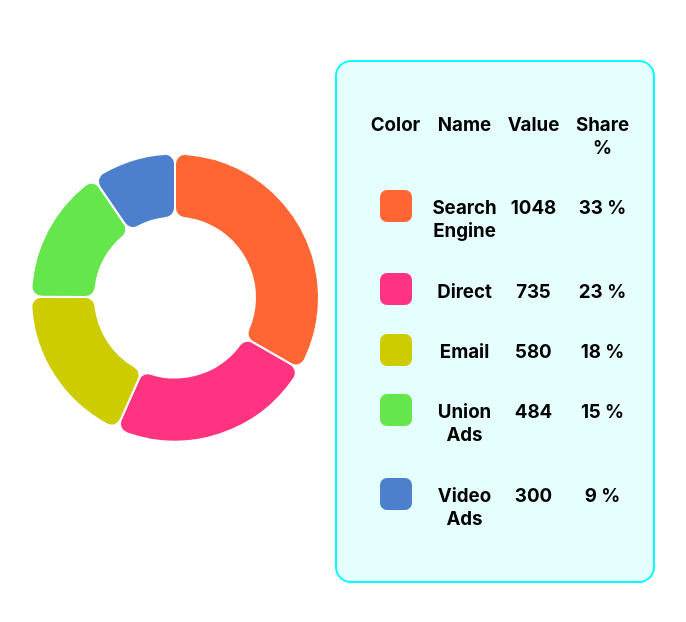
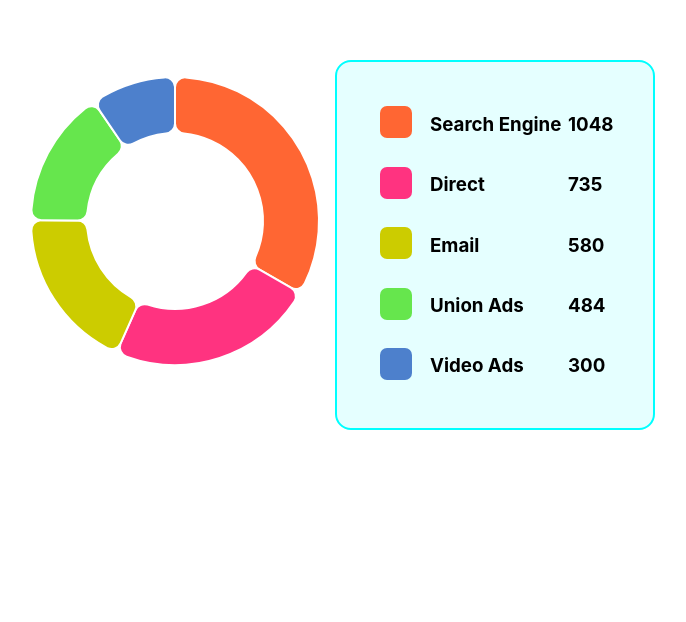
Before and after one commit to gaurangbhatt19/echartReact, a React (Create React App) app: page / in a window 1280 px wide. Shown: the part 148-770 px from the top of the page, without its empty margins (241-927 px from the left). Built offline with nearby package versions, Linux system fonts and the light colour scheme.

Commit message:
echart react

```diff
--- a/package.json
+++ b/package.json
@@ -15,6 +15,7 @@
     "react": "^18.2.0",
     "react-dom": "^18.2.0",
     "react-scripts": "5.0.1",
+    "recoil": "^0.7.4",
     "typescript": "^4.7.4",
     "web-vitals": "^2.1.4"
   },
--- a/src/App.css
+++ b/src/App.css
@@ -55,3 +55,15 @@
   height: 100%;
 
 }
+li:hover{
+cursor: pointer;
+background-color: rgb(0, 255, 255,0.5);
+border-radius: 1em;
+}
+li:disabled{
+  color: cadetblue;
+
+}
+.disabled{
+color: rgb(84, 167, 167)
+}
--- a/src/components/Chart.tsx
+++ b/src/components/Chart.tsx
@@ -1,7 +1,9 @@
 import React from 'react'
 import ReactECharts from 'echarts-for-react';
-import { colorList, values } from '../recoil/atom';
-const Chart:React.FC = () => {
+import { atomChart, chartValues, colorList, values } from '../recoil/atom';
+import { useRecoilValue } from 'recoil';
+const Chart:React.FC<{filter: string[]}> = (props:{filter: string[]}) => {
+let atomvalue=useRecoilValue(atomChart)
 
 const style = {
   height: "100%",
@@ -12,13 +14,13 @@ const option = {
   tooltip: {
     trigger: 'item'
   },
-  color:colorList
+  color:atomvalue.filter(value=>value.render).map(item=>item.color)
   ,
   series: [
     {
       name: 'Access From',
       type: 'pie',
-      radius: ['50%', '90%'],
+      radius: ['55%', '90%'],
       avoidLabelOverlap: false,
       itemStyle: {
         borderRadius: 10,
@@ -33,13 +35,17 @@ const option = {
         label: {
           show: true,
           fontSize: '33',
-          fontWeight: 'bold'
+          fontWeight: 'bold',
+          formatter:(d:any)=>{
+            return d.value.toString()+"\n\n"+d.name.toString();
+          }
         }
       },
       labelLine: {
         show: false
       },
-      data: values
+      // values.filter(value => !props.filter.includes(value.name))
+      data: atomvalue.filter(value => value.render).map(value => value)
     }
   ]
 };
--- a/src/components/LayoutComponent.tsx
+++ b/src/components/LayoutComponent.tsx
@@ -1,16 +1,21 @@
-import React from 'react'
+import React, { useState } from 'react'
 import Chart from './Chart'
 import Legend from './Legend'
 
 const LayoutComponent:React.FC = () => {
+  const [filter,setFilter]=useState<string[]>([])
+  function handleFilter(text:string){
+    setFilter([text,...filter])
+  }
+
   return (
     <>
     <div className="container">
     <div id="container_left">
-        <Chart/>
+        <Chart filter={filter}/>
     </div>
     <div id="container_right">
-        <Legend/>
+        <Legend handleFilter={handleFilter}/>
     </div>
     </div>
     </>
--- a/src/components/Legend.tsx
+++ b/src/components/Legend.tsx
@@ -1,7 +1,8 @@
 import React from 'react'
-import { colorList, values } from '../recoil/atom'
+import { useRecoilState, useRecoilValue } from 'recoil';
+import { atomChart, colorList, values } from '../recoil/atom'
 
-const Legend:React.FC = () => {
+const Legend:React.FC<{handleFilter:any}> = (props:{handleFilter:any}) => {
   type itemType={
     value: number;
     name: string;
@@ -11,6 +12,9 @@ const Legend:React.FC = () => {
     acc+=current.value
     return acc
   },0)
+
+  const [alteredAtom,setAlteredAtom]=useRecoilState(atomChart)
+  let atomValue=useRecoilValue(atomChart)
   return (
     <div style={{
       border:"2px solid cyan",
@@ -20,27 +24,48 @@ const Legend:React.FC = () => {
       backgroundColor:"rgb(0, 255, 255,0.1)"
     }}>
       <ul style={{marginLeft:"-2em"}}>
-      <li style={{display:"grid",justifyContent:"center",gridTemplateColumns:"1fr 1fr 1fr 1fr"}}>
-              <h3>Color</h3>
-              <h3>Name</h3>
-              <h3>Value</h3>
-              <h3>Share %</h3>
-
-
-            </li>
         {
-          values.map((item:itemType,index:number)=>{
+          alteredAtom.map((item:any,index:number)=>{
 
             return(
-            <li key={index} style={{display:"grid",justifyContent:"center",gridTemplateColumns:"1fr 1fr 1fr 1fr"}}>
+            <li key={index} className={!item.render?"disabled":undefined} style={{display:"grid",justifyContent:"center",gridTemplateColumns:"1fr 2fr 1fr"}} onClick={()=>{
+              let values=atomValue
+              var js:any=[]
+              if(item.render){
+                for(let i=0;i<values.length;i++){
+                if(values[i].name===item.name){
+                   js.push({
+                    ...values[i],
+                    render:false
+                  })
+                }else{
+                  js.push(values[i])
+                }
+              }
+              }else{
+                for(let i=0;i<values.length;i++){
+                  if(values[i].name===item.name){
+                     js.push({
+                      ...values[i],
+                      render:true
+                    })
+                  }else{
+                    js.push(values[i])
+                  }
+              }
+            }
+              setAlteredAtom(js)
+            }}>
               <div style={{display:"flex",justifyContent:"center"}}>
-                <div style={{backgroundColor: colorCode[index], width:"2em",height:"2em",borderRadius:"7px",marginTop:"18%"}}></div>
+                <div style={{backgroundColor: !item.render?"rgb(84, 167, 167)":colorCode[index], width:"2em",height:"2em",borderRadius:"7px",marginTop:"18%"}}></div>
+              </div>
+              <div style={{display:"flex",justifyContent:"start"}}>
+                <h3>{item.name}</h3>
+              </div>
+              <div style={{display:"flex",justifyContent:"start"}}>
+                <h3>{item.value}</h3>
               </div>
 
-
-              <h3>{item.name}</h3>
-              <h3>{item.value}</h3>
-              <h3>{Math.floor((item.value/totalValue)*100)} %</h3>
             </li>
             )
           })
--- a/src/index.tsx
+++ b/src/index.tsx
@@ -3,13 +3,16 @@ import ReactDOM from 'react-dom/client';
 import './index.css';
 import App from './App';
 import reportWebVitals from './reportWebVitals';
+import { RecoilRoot } from 'recoil';
 
 const root = ReactDOM.createRoot(
   document.getElementById('root') as HTMLElement
 );
 root.render(
   <React.StrictMode>
+    <RecoilRoot>
     <App />
+    </RecoilRoot>
   </React.StrictMode>
 );
 
--- a/src/recoil/atom.js
+++ b/src/recoil/atom.js
@@ -1,3 +1,5 @@
+import { atom } from "recoil";
+
 export const colorList=
 ['#FF6633','#FF3380', '#CCCC00', '#66E64D', '#4D80CC',
  '#9900B3', '#E64D66', '#4DB380', '#FF4D4D', '#99E6E6',
@@ -12,9 +14,21 @@ export const colorList=
 ];
 
 export const values=[
-    { value: 1048, name: 'Search Engine' },
+    { value: 1048, name: 'Search Engine'},
     { value: 735, name: 'Direct' },
     { value: 580, name: 'Email' },
     { value: 484, name: 'Union Ads' },
     { value: 300, name: 'Video Ads' }
   ]
+
+export const chartValues=values.map((value,index)=>{
+  return {
+    ...value,
+    color:colorList[index],
+    render:true
+  }
+})
+export const atomChart=atom({
+  key:"atom_values",
+  default:chartValues
+})
```
Also changed, not shown: 1 other file (tests, documents, lock files or other folders).
